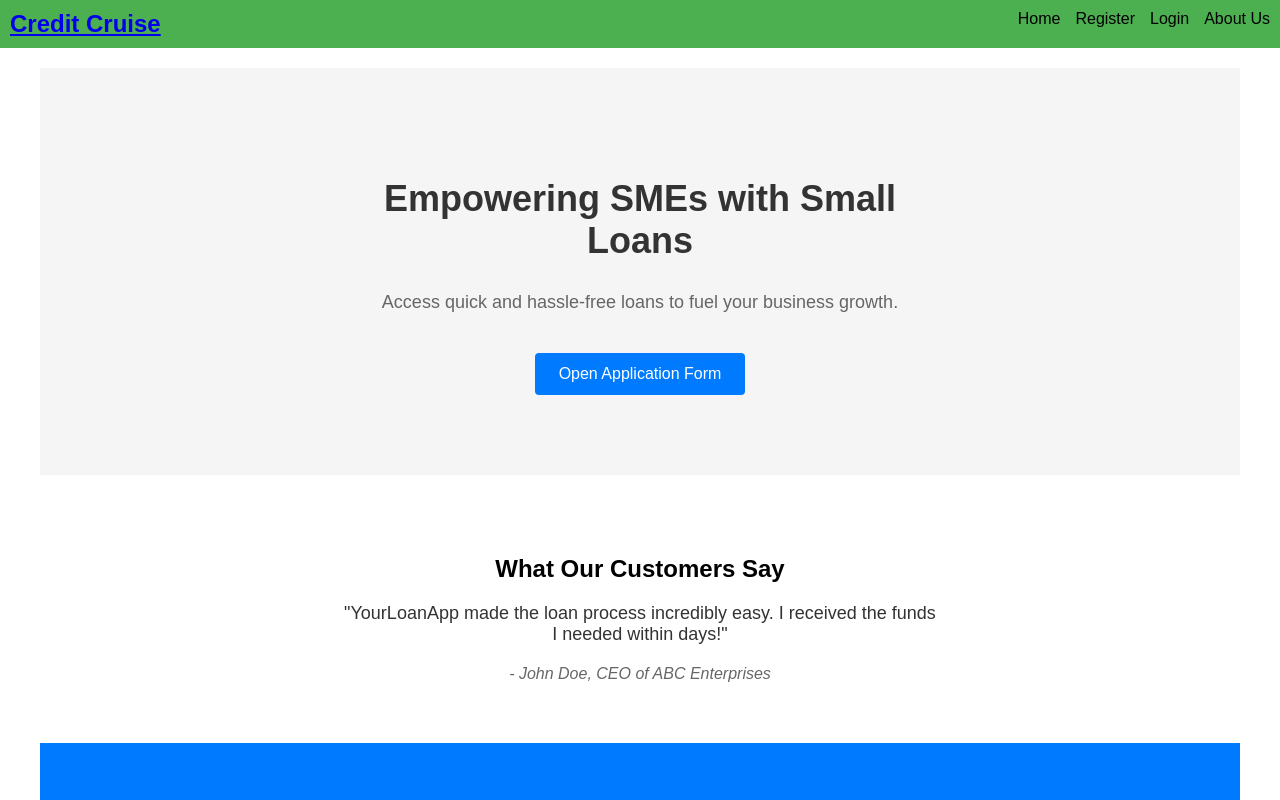
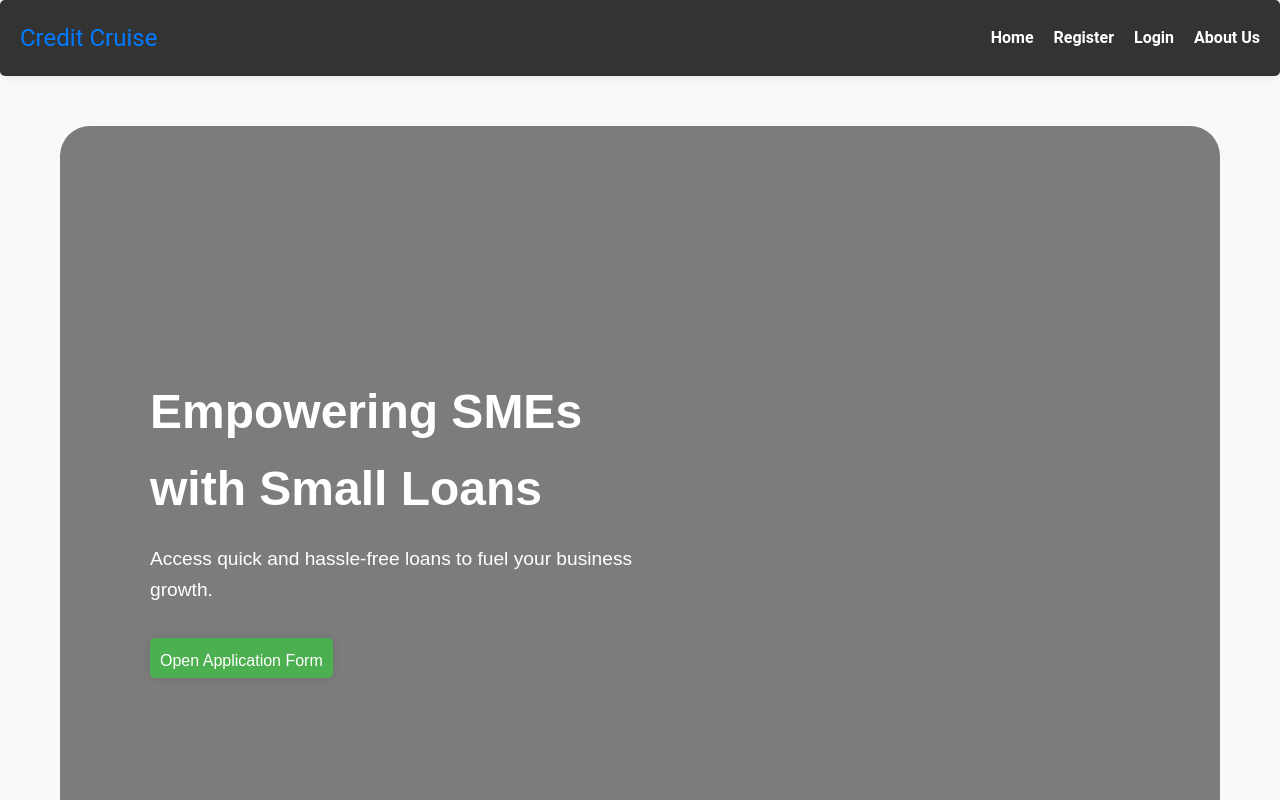
Before and after one commit to Umeshpotha/CreditCruise, a React (Create React App) app: page / in a window 1280 px wide. Shown: the top 800 px of the page. Built offline with nearby package versions, Linux system fonts and the light colour scheme.

Commit message:
new_change

```diff
--- a/src/components/Home.js
+++ b/src/components/Home.js
@@ -1,4 +1,4 @@
-import React, { useState } from "react";
+import React from "react";
 import "./home.css";
 
 const HomePage = () => {
--- a/src/components/Navbar.css
+++ b/src/components/Navbar.css
@@ -1,27 +1,59 @@
 nav {
+    background-color: #333;
+    padding: 20px;
     display: flex;
     justify-content: space-between;
-    padding: 10px;
-    background-color: #4CAF50; /* Change this to your preferred color */
+    align-items: center;
+    border-radius: 5px;
+    box-shadow: 0 0 10px rgba(0, 0, 0, 0.1);
   }
 
   .logo {
+    font-size: 24px;
+    color: #fff;
     text-decoration: none;
-    font-size: 1.5em;
-    font-weight: bold;
+    margin-right: 20px;
+  }
 
+  .logo:hover {
+    color: #ccc;
   }
 
   .nav-links {
     display: flex;
-    gap: 15px;
+    list-style: none;
+    margin: 0;
+    padding: 0;
   }
 
   .nav-links a {
     text-decoration: none;
-    color: black;
+    margin-right: 20px;
+    color: #fff;
+    text-decoration: none;
+    font-weight: bold;
+    transition: color 0.2s ease-in-out;
   }
-.logo {
+
+  .nav-links a:hover {
+    color: #ccc;
+  }
+
+  .nav-links a:last-child {
+    margin-right: 0;
+  }
+
+
+
+  .nav-links a.active {
+    color: #4CAF50;
+    border-bottom: 2px solid #4CAF50;
+  }
+
+  .nav-links a.active:hover {
+    color: #3e8e41;
+  }
+  .logo a {
     text-decoration: none;
-    color: inherit;
+    color: #007bff;
   }
--- a/src/components/home.css
+++ b/src/components/home.css
@@ -1,114 +1,114 @@
-/* home.css */
-
-/* General styles */
-body {
+.homepage {
     font-family: Arial, sans-serif;
-    margin: 0;
-    padding: 0;
+    line-height: 1.6;
+    color: #333;
   }
 
   .container {
     max-width: 1200px;
     margin: 0 auto;
-    padding: 20px;
+    padding: 0 20px;
   }
 
-  /* Hero section */
   .hero-section {
-    background-color: #f5f5f5;
-    padding: 80px 0;
-    text-align: center;
+    background: linear-gradient(rgba(0, 0, 0, 0.5), rgba(0, 0, 0, 0.5));
+    background-size: cover;
+    height: 100vh;
+    display: flex;
+    align-items: center;
+    margin-top: 50px;
+    border-radius: 30px;
   }
 
   .hero-content {
-    max-width: 600px;
-    margin: 0 auto;
+    width: 50%;
+    padding: 20px;
+    color: #fff;
+    margin-left: 70px;
   }
 
   .hero-content h1 {
-    font-size: 36px;
-    color: #333;
+    font-size: 3rem;
+    margin-bottom: 1rem;
   }
 
   .hero-content p {
-    font-size: 18px;
-    color: #666;
-    margin-bottom: 40px;
+    font-size: 1.2rem;
+    margin-bottom: 2rem;
   }
 
-  .btn-primary {
+  .btn {
     display: inline-block;
-    padding: 12px 24px;
-    font-size: 16px;
+    background-color: #4CAF50;
     color: #fff;
-    background-color: #007bff;
+    padding: 10px 20px;
     border: none;
-    border-radius: 4px;
+    border-radius: 5px;
     text-decoration: none;
     transition: background-color 0.3s ease;
   }
 
-  .btn-primary:hover {
-    background-color: #0056b3;
+  .btn:hover {
+    background-color: #3e8e41;
   }
 
-  /* Testimonials section */
   .testimonials-section {
-    background-color: #fff;
     padding: 60px 0;
     text-align: center;
   }
 
-  .testimonial {
-    max-width: 600px;
-    margin: 0 auto;
-    padding: 0 20px;
+  .testimonials-section h2 {
+    font-size: 2.5rem;
+    margin-bottom: 2rem;
   }
 
-  .testimonial p {
-    font-size: 18px;
-    color: #333;
+  .testimonial {
+    width: 60%;
+    margin: 0 auto;
+    font-style: italic;
   }
 
   .testimonial cite {
     display: block;
-    margin-top: 20px;
-    font-style: italic;
-    color: #666;
+    margin-top: 1rem;
+    font-size: 1.2rem;
+    font-style: normal;
   }
 
-  /* CTA section */
   .cta-section {
-    background-color: #007bff;
+    background-color: #000000;
+    padding: 60px 0;
+    text-align: center;
     color: #fff;
-    text-align: center;
-    padding: 80px 0;
+    margin-bottom: 20px;
+    border-radius: 20px;
   }
 
   .cta-section h2 {
-    font-size: 36px;
-    margin-bottom: 40px;
+    font-size: 2.5rem;
+    margin-bottom: 2rem;
   }
 
-  /* Footer */
   .footer {
     background-color: #333;
     color: #fff;
+    padding: 20px 0;
     text-align: center;
-    padding: 20px 0;
   }
 
   .footer p {
-    margin: 0;
+    margin-bottom: 1rem;
   }
 
   .footer-links {
     list-style-type: none;
     padding: 0;
+    display: flex;
+    justify-content: center;
+    margin-bottom: 1rem;
   }
 
   .footer-links li {
-    display: inline-block;
     margin: 0 10px;
   }
 
@@ -116,7 +116,3 @@ body {
     color: #fff;
     text-decoration: none;
   }
-
-  .footer-links a:hover {
-    text-decoration: underline;
-  }
--- /dev/null
+++ b/src/components/loan_form.css
@@ -0,0 +1,181 @@
+* {
+    box-sizing: border-box;
+    margin: 0;
+    padding: 0;
+  }
+
+  body {
+    font-family: 'Roboto', sans-serif;
+    font-size: 16px;
+    line-height: 1.5;
+    color: #333;
+    background-color: #f9f9f9;
+  }
+
+  h2 {
+    margin-top: 40px;
+    font-size: 24px;
+    margin-bottom: 10px;
+    color: #4CAF50;
+    text-align: center;
+  }
+
+  h3 {
+    font-size: 18px;
+    margin-bottom: 10px;
+    color: #4CAF50;
+  }
+
+  label {
+    display: block;
+    margin-bottom: 5px;
+    font-weight: bold;
+  }
+
+  input[type="text"],
+  input[type="email"],
+  input[type="password"],
+  input[type="tel"],
+  input[type="number"],
+  input[type="file"] {
+    width: 100%;
+    height: 40px;
+    padding: 10px;
+    border: 1px solid #c75151;
+    border-radius: 5px;
+    margin-bottom: 20px;
+    box-shadow: 0 0 10px rgba(0, 0, 0, 0.1);
+  }
+
+  input[type="file"] {
+    padding: 10px 0;
+  }
+
+  select {
+    width: 100%;
+    height: 40px;
+    padding: 10px;
+    border: 1px solid #ccc;
+    border-radius: 5px;
+    margin-bottom: 20px;
+    box-shadow: 0 0 10px rgba(0, 0, 0, 0.1);
+  }
+
+  input[type="checkbox"] {
+    margin: 10px;
+  }
+
+  input[type="submit"] {
+    width: 100%;
+    height: 40px;
+    padding: 10px;
+    border: none;
+    border-radius: 5px;
+    background-color: #4CAF50;
+    color: #fff;
+    cursor: pointer;
+    box-shadow: 0 0 10px rgba(0, 0, 0, 0.1);
+  }
+
+  input[type="submit"]:hover {
+    background-color: #3e8e41;
+  }
+
+  /* Form Layout */
+
+  form {
+    max-width: 600px;
+    margin: 40px auto;
+    padding: 20px;
+    border: 1px solid #ddd;
+    border-radius: 10px;
+    box-shadow: 0 0 20px rgba(0, 0, 0, 0.1);
+    background-color: #fff;
+    border: 1px solid #000;
+  }
+
+  label {
+    margin-bottom: 10px;
+  }
+
+  label:hover {
+    cursor: pointer;
+  }
+
+  input[type="text"]:focus,
+  input[type="email"]:focus,
+  input[type="password"]:focus,
+  input[type="tel"]:focus,
+  input[type="number"]:focus,
+  input[type="file"]:focus {
+    border-color: #4CAF50;
+    box-shadow: 0 0 10px rgba(0, 0, 0, 0.1);
+  }
+
+  select:focus {
+    border-color: #4CAF50;
+    box-shadow: 0 0 10px rgba(0, 0, 0, 0.1);
+  }
+
+  /* Conditional Styles */
+
+  .formal-info {
+    display: none;
+  }
+
+  .formal-info_visible {
+    display: block;
+  }
+
+  /* Custom Styles */
+
+  .form-group {
+    margin-bottom: 20px;
+  }
+
+  .form-control {
+    display: block;
+    width: 100%;
+    height: 40px;
+    padding: 10px;
+    border: 1px solid #ccc;
+    border-radius: 5px;
+    margin-bottom: 20px;
+    box-shadow: 0 0 10px rgba(0, 0, 0, 0.1);
+  }
+
+  .form-control:focus {
+    border-color: #4CAF50;
+    box-shadow: 0 0 10px rgba(0, 0, 0, 0.1);
+  }
+
+  .btn {
+    display: inline-block;
+    width: auto;
+    height: 40px;
+    padding: 10px;
+    border: none;
+    border-radius: 5px;
+    background-color: #4CAF50;
+    color: #fff;
+    cursor: pointer;
+    box-shadow: 0 0 10px rgba(0, 0, 0, 0.1);
+  }
+
+  .btn:hover {
+    background-color: #3e8e41;
+  }
+
+  .text-muted {
+    font-size: 14px;
+    color: #666;
+    margin-bottom: 10px;
+  }
+
+  .text-danger {
+    color: #dc3545;
+  }
+
+  .text-success {
+    color: #28a745;
+  }
--- a/src/components/loan_form.js
+++ b/src/components/loan_form.js
@@ -1,4 +1,5 @@
 import React, { useState } from 'react';
+import './loan_form.css';
 
 function LoanApplicationForm() {
     const [employmentType, setEmploymentType] = useState('');
```
Lines whose indentation alone changed are shown as unchanged.
